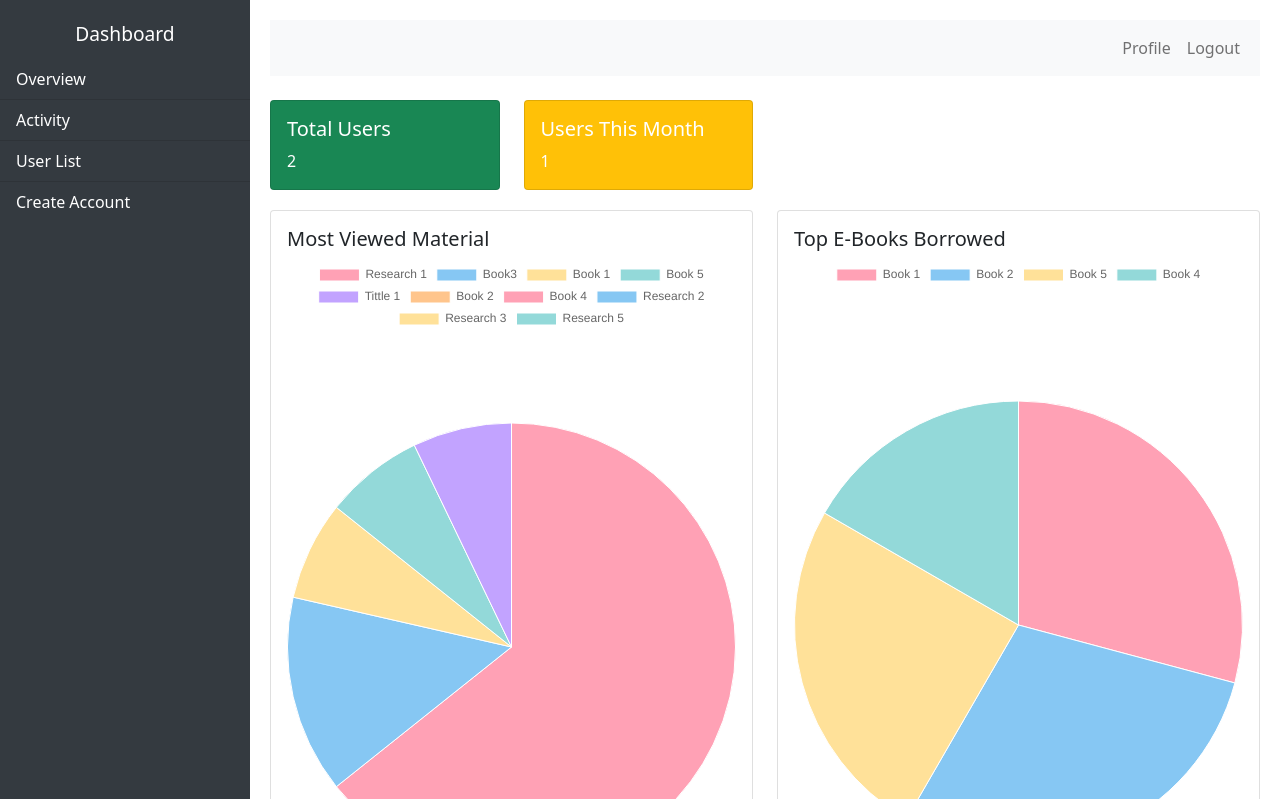
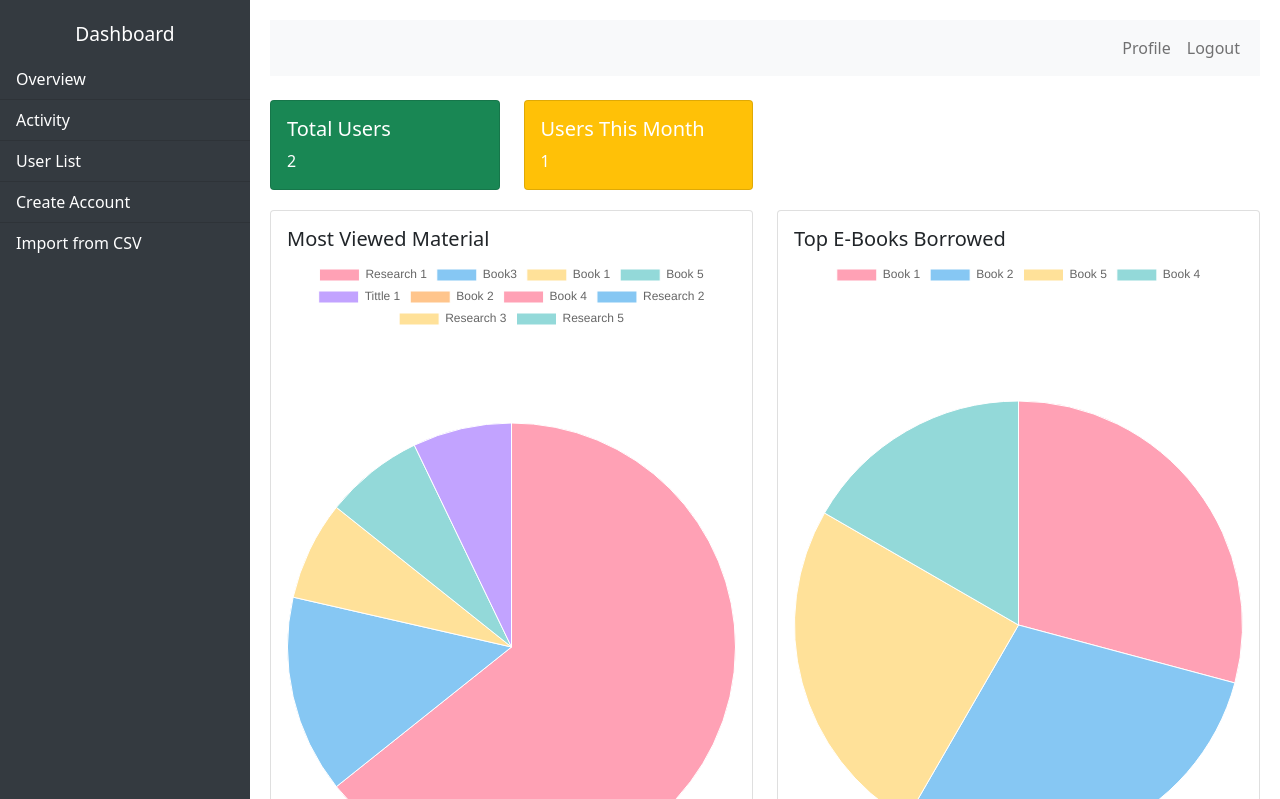
Before and after one commit to Rizzgods/LIBRARY-SYS, a Django app: page /adminside/book-page-views/ in a window 1280 px wide. Shown: the top 799 px of the page. Run offline with Django 5.2, Linux system fonts and the light colour scheme; data comes from the database, SQL or seed files in the repository; both versions use the stored data as it was after the commit.

Commit message:
Interface csv ?

```diff
--- a/adminside/templates/book_page_views.html
+++ b/adminside/templates/book_page_views.html
@@ -63,6 +63,7 @@
             <a href="#" class="list-group-item list-group-item-action" id="active-link">Activity</a>
             <a href="#" class="list-group-item list-group-item-action" id="analytics-link">User List</a>
             <a href="#" class="list-group-item list-group-item-action" id="Create-link">Create Account</a>
+            <a href="#" class="list-group-item list-group-item-action" id="CSV-link">Import from CSV</a>
         </div>
     </div>
     <!-- /Sidebar -->
@@ -417,7 +418,9 @@
             </div>
         </div>
     <!-- /Page Content -->
+    <div id = "csv-section">
 
+    </div>
     <!-- Script to manage content display -->
     <script>
         document.addEventListener('DOMContentLoaded', function () {
@@ -427,6 +430,7 @@
                 document.getElementById('active-section').style.display = 'none';
                 document.getElementById('analytics-section').style.display = 'none';
                 document.getElementById('Create-section').style.display = 'none';
+                document.getElementById('csv-section').style.display = 'none';
             }
 
             // Function to show the active content
@@ -435,6 +439,7 @@
                 document.getElementById('active-section').style.display = 'block';
                 document.getElementById('analytics-section').style.display = 'none';
                 document.getElementById('Create-section').style.display = 'none';
+                document.getElementById('csv-section').style.display = 'none';
             }
 
             // Function to show the analytics content
@@ -443,6 +448,7 @@
                 document.getElementById('active-section').style.display = 'none';
                 document.getElementById('analytics-section').style.display = 'block';
                 document.getElementById('Create-section').style.display = 'none';
+                document.getElementById('csv-section').style.display = 'none';
             }
 
             // Function to show the create section
@@ -451,6 +457,14 @@
                 document.getElementById('active-section').style.display = 'none';
                 document.getElementById('analytics-section').style.display = 'none';
                 document.getElementById('Create-section').style.display = 'block';
+                document.getElementById('csv-section').style.display = 'none';
+            }
+            function showCSV() {
+                document.getElementById('overview-section').style.display = 'none';
+                document.getElementById('active-section').style.display = 'none';
+                document.getElementById('analytics-section').style.display = 'none';
+                document.getElementById('Create-section').style.display = 'none';
+                document.getElementById('csv-section').style.display = 'block';
             }
 
             // Show the overview content by default
@@ -471,6 +485,9 @@
 
             document.getElementById('Create-link').addEventListener('click', function () {
                 showCreate();
+            });
+            document.getElementById('CSV-link').addEventListener('click', function () {
+                showCSV();
             });
         });
 
--- a/adminside/urls.py
+++ b/adminside/urls.py
@@ -6,7 +6,7 @@ from django.conf import settings
 from django.conf.urls.static import static
 
 urlpatterns = [
-    path('home/', views.adminPage),
+    path('home/', views.your_view),
     path('book-page-views/', views.book_page_views, name='book_page_views'),
     path('create-account/', views.create_account, name='create_account'),
     path('create-librarian/', views.create_librarian, name='create_librarian'),
```
Also changed, not shown: db.sqlite3, 1 other file.
